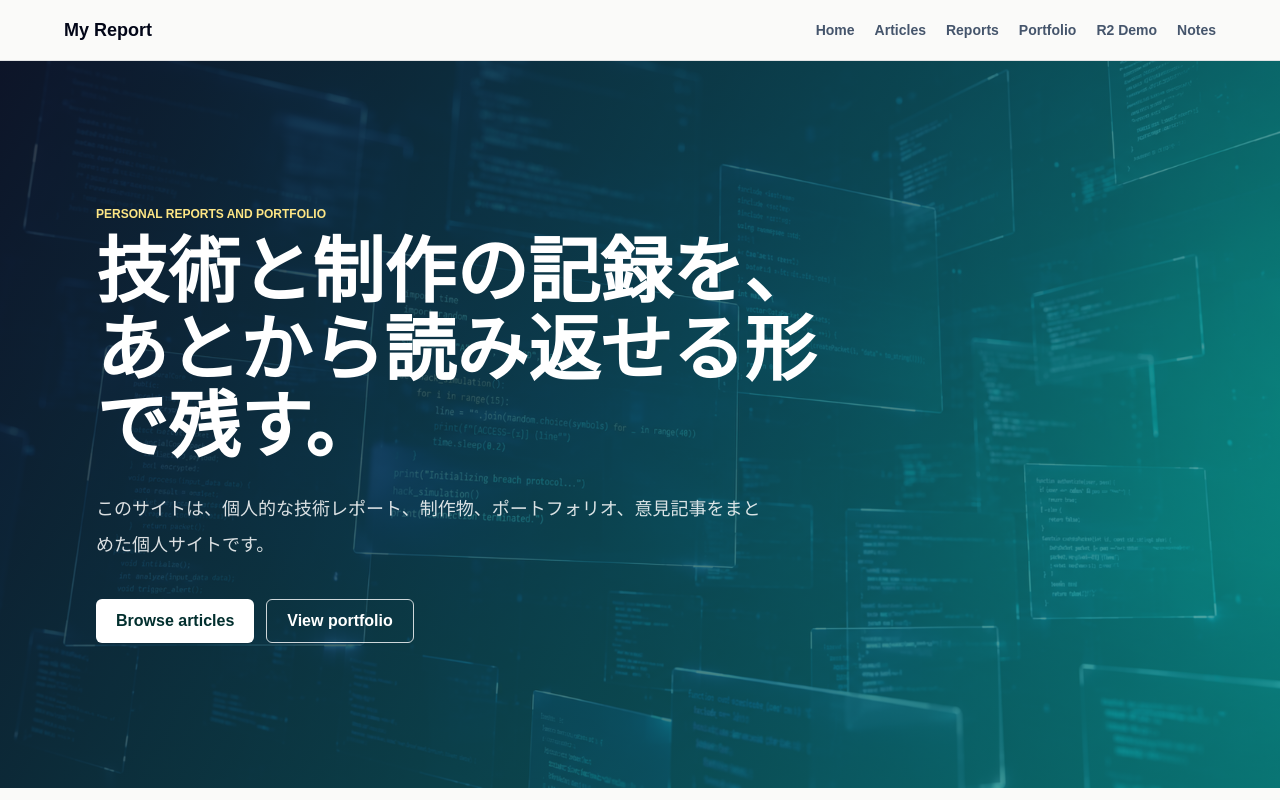
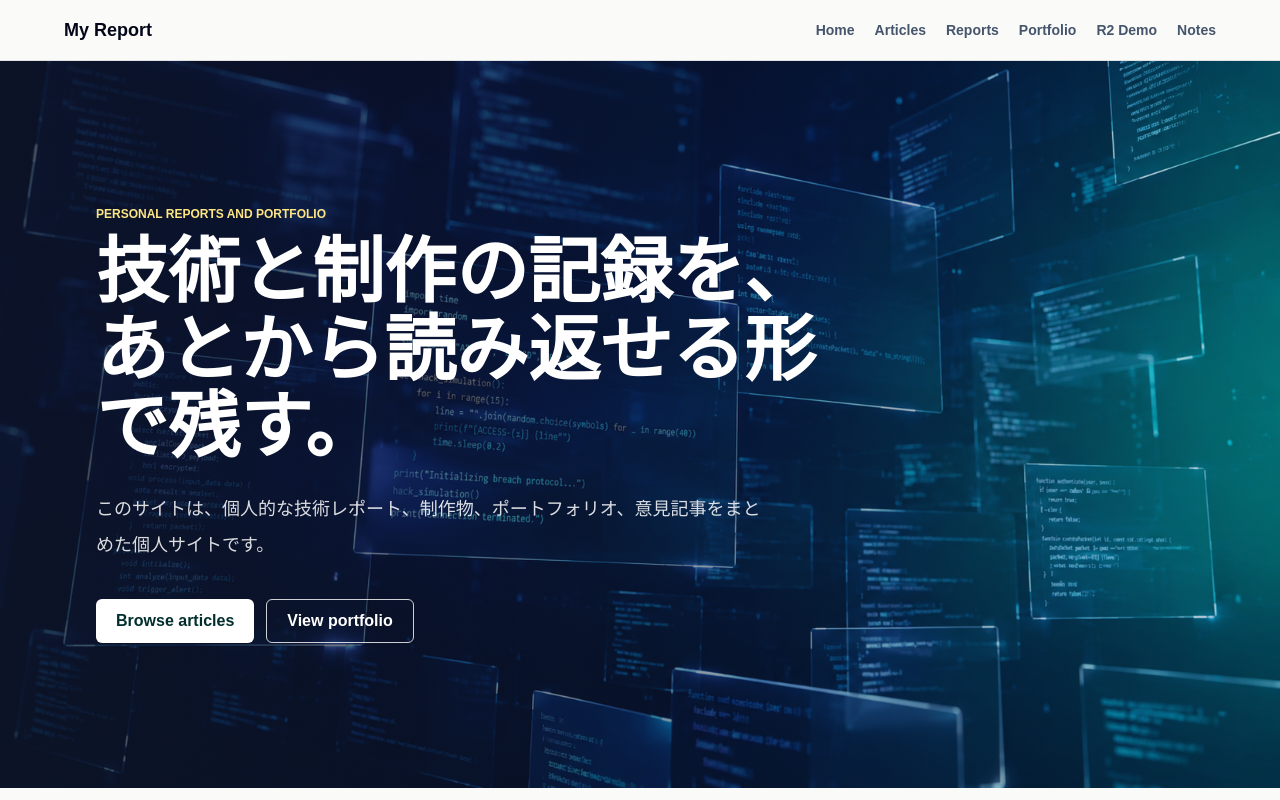
Before and after one commit to 0x46y/MyReport, a Next.js app: page / in a window 1280 px wide. Shown: the top 800 px of the page. Built offline with nearby package versions, Linux system fonts and the light colour scheme.

Commit message:
画像を鮮明にした

```diff
--- a/app/page.tsx
+++ b/app/page.tsx
@@ -8,7 +8,7 @@ export default function Home() {
         className="flex min-h-[78vh] items-center bg-cover bg-center px-5 py-20 text-white md:min-h-[calc(100vh-73px)] md:px-12 lg:px-24"
         style={{
           backgroundImage:
-            "linear-gradient(120deg, rgba(15, 23, 42, 0.88), rgba(13, 148, 136, 0.68)), url('/images/hero.png')",
+            "linear-gradient(90deg, rgba(15, 23, 42, 0.78) 0%, rgba(15, 23, 42, 0.52) 42%, rgba(15, 23, 42, 0.12) 100%), url('/images/hero.png')",
         }}
       >
         <div className="max-w-3xl">
```
